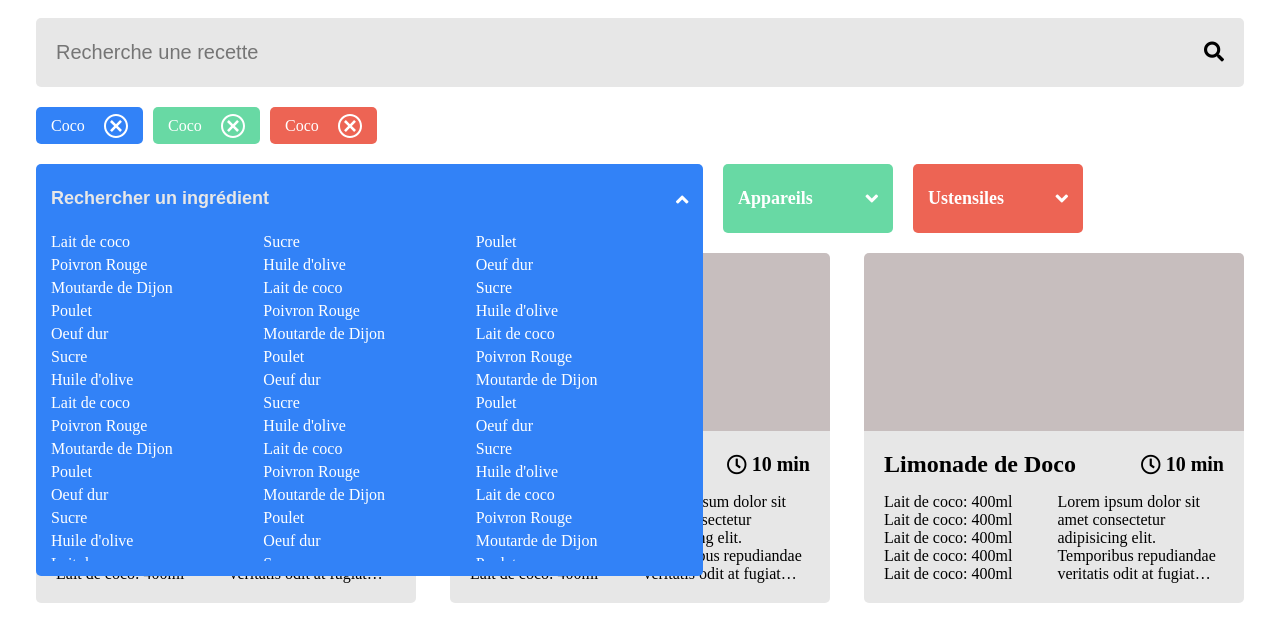
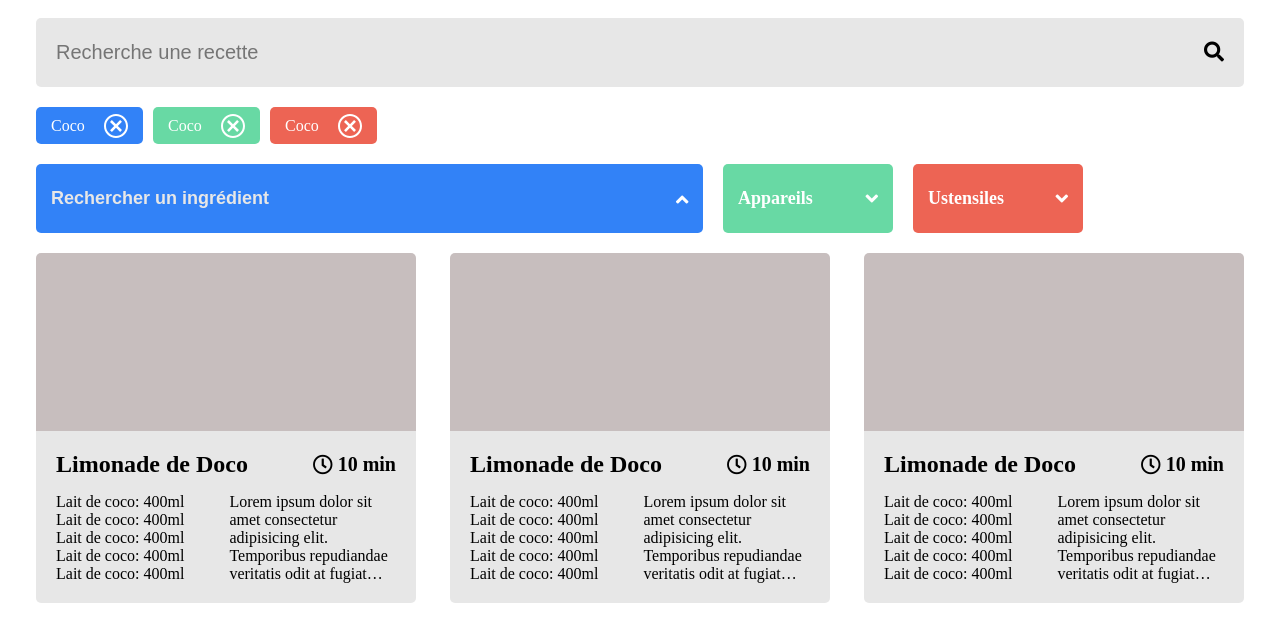
Before and after one commit to MichelYam/MichelYAM_7_062022, a website: page public/index.html in a window 1280 px wide. Both pictures are taken after a click on the label "Ingrédient". Shown: the part 159-800 px from the top of the page. Drawn offline with Linux system fonts and the light colour scheme.

Commit message:
fix filter

```diff
--- a/data/recipes.js
+++ b/data/recipes.js
@@ -1,4 +1,4 @@
-const recipes = [
+export default const recipes = [
     {
         "id": 1,
         "name": "Limonade de Coco",
--- a/package.json
+++ b/package.json
@@ -1,7 +1,7 @@
 {
   "name": "p7",
   "version": "1.0.0",
-  "description": "",
+  "description": "Rien à installer ici, il suffit d'ouvrir le fichier `index.html`.",
   "main": "index.js",
   "scripts": {
     "test": "echo \"Error: no test specified\" && exit 1"
--- a/public/index.html
+++ b/public/index.html
@@ -51,7 +51,7 @@
                 </div>
             </div>
             <div class="filters__list">
-                <div class="filter-btn">
+                <article class="filter-btn">
                     <div class="filter-container ingredients">
                         <div class="filter-content">
                             <label for="ingredients-input" class="filter-title">Ingrédient</label>
@@ -60,82 +60,10 @@
                             <i class="fas fa-angle-down"></i>
                         </div>
                         <div id="blue-content" class="dropdown">
-                            <ul class="dropdown-menu">
-                                <li>Lait de coco</li>
-                                <li>Sucre</li>
-                                <li>Poulet</li>
-                                <li>Poivron Rouge</li>
-                                <li>Huile d'olive</li>
-                                <li>Oeuf dur</li>
-                                <li>Moutarde de Dijon</li>
-                                <li>Lait de coco</li>
-                                <li>Sucre</li>
-                                <li>Poulet</li>
-                                <li>Poivron Rouge</li>
-                                <li>Huile d'olive</li>
-                                <li>Oeuf dur</li>
-                                <li>Moutarde de Dijon</li>
-                                <li>Lait de coco</li>
-                                <li>Sucre</li>
-                                <li>Poulet</li>
-                                <li>Poivron Rouge</li>
-                                <li>Huile d'olive</li>
-                                <li>Oeuf dur</li>
-                                <li>Moutarde de Dijon</li>
-                                <li>Lait de coco</li>
-                                <li>Sucre</li>
-                                <li>Poulet</li>
-                                <li>Poivron Rouge</li>
-                                <li>Huile d'olive</li>
-                                <li>Oeuf dur</li>
-                                <li>Moutarde de Dijon</li>
-                                <li>Lait de coco</li>
-                                <li>Sucre</li>
-                                <li>Poulet</li>
-                                <li>Poivron Rouge</li>
-                                <li>Huile d'olive</li>
-                                <li>Oeuf dur</li>
-                                <li>Moutarde de Dijon</li>
-                                <li>Lait de coco</li>
-                                <li>Sucre</li>
-                                <li>Poulet</li>
-                                <li>Poivron Rouge</li>
-                                <li>Huile d'olive</li>
-                                <li>Oeuf dur</li>
-                                <li>Moutarde de Dijon</li>
-                                <li>Lait de coco</li>
-                                <li>Sucre</li>
-                                <li>Poulet</li>
-                                <li>Poivron Rouge</li>
-                                <li>Huile d'olive</li>
-                                <li>Oeuf dur</li>
-                                <li>Moutarde de Dijon</li>
-                                <li>Lait de coco</li>
-                                <li>Sucre</li>
-                                <li>Poulet</li>
-                                <li>Poivron Rouge</li>
-                                <li>Huile d'olive</li>
-                                <li>Oeuf dur</li>
-                                <li>Moutarde de Dijon</li>
-                                <li>Lait de coco</li>
-                                <li>Sucre</li>
-                                <li>Poulet</li>
-                                <li>Poivron Rouge</li>
-                                <li>Huile d'olive</li>
-                                <li>Oeuf dur</li>
-                                <li>Moutarde de Dijon</li>
-                                <li>Lait de coco</li>
-                                <li>Sucre</li>
-                                <li>Poulet</li>
-                                <li>Poivron Rouge</li>
-                                <li>Huile d'olive</li>
-                                <li>Oeuf dur</li>
-                                <li>Moutarde de Dijon</li>
-                            </ul>
                         </div>
                     </div>
-                </div>
-                <div class="filter-btn">
+                </article>
+                <article class="filter-btn">
                     <div class="filter-container devices">
                         <div class="filter-content">
                             <label for="devices-input" class="filter-title">Appareils</label>
@@ -144,18 +72,10 @@
                             <i class="fas fa-angle-down"></i>
                         </div>
                         <div id="green-content" class="dropdown">
-                            <ul class="dropdown-menu">
-                                <li>Lait de coco</li>
-                                <li>Sucre</li>
-                                <li>Poulet</li>
-                                <li>Poivron Rouge</li>
-                                <li>Huile d'olive</li>
-                                <li>Oeuf dur</li>
-                            </ul>
                         </div>
                     </div>
-                </div>
-                <div class="filter-btn">
+                </article>
+                <article class="filter-btn">
                     <div class="filter-container utensils">
                         <div class="filter-content">
                             <label for="ustensiles-input" class="filter-title">Ustensiles</label>
@@ -164,17 +84,9 @@
                             <i class="fas fa-angle-down"></i>
                         </div>
                         <div id="red-content" class="dropdown">
-                            <ul class="dropdown-menu">
-                                <li>Lait de coco</li>
-                                <li>Sucre</li>
-                                <li>Poulet</li>
-                                <li>Poivron Rouge</li>
-                                <li>Huile d'olive</li>
-                                <li>Oeuf dur</li>
-                            </ul>
                         </div>
                     </div>
-                </div>
+                </article>
             </div>
         </section>
         <!-- list of recipes -->
@@ -255,30 +167,7 @@
             </div>
         </section>
     </main>
-    <script>
-        // handle open/close filters
-        const arrow = document.querySelectorAll(".fa-angle-down")
-        const label = document.querySelectorAll(".filter-title")
-        const filterBtn = document.querySelectorAll(".filter-btn")
-        for (let i = 0; i < arrow.length; i++) {
-            arrow[i].addEventListener('click', toggleItem, false)
-        }
-        for (let i = 0; i < arrow.length; i++) {
-            label[i].addEventListener('click', toggleItem, false)
-        }
-
-        function toggleItem() {
-            var itemClass = this.parentNode.parentNode.parentNode.className;
-            console.log(itemClass)
-            for (i = 0; i < filterBtn.length; i++) {
-                filterBtn[i].className = 'filter-btn';
-            }
-            if (itemClass == 'filter-btn') {
-                this.parentNode.parentNode.parentNode.className = "filter-btn active";
-            }
-        }
-
-    </script>
+    <script src="../src/index.js"></script>
 </body>
 
 </html>
--- a/src/index.js
+++ b/src/index.js
@@ -0,0 +1,30 @@
+function toggleItem() {
+    const filterBtn = document.querySelectorAll('.filter-btn');
+    const itemClass = this.parentNode.parentNode.parentNode.className;
+    console.log(itemClass);
+    for (let i = 0; i < filterBtn.length; i++) {
+        filterBtn[i].className = 'filter-btn';
+    }
+    if (itemClass === 'filter-btn') {
+        this.parentNode.parentNode.parentNode.className = 'filter-btn active';
+    }
+}
+
+function handleDownMenu() {
+
+    // handle open/close filters
+    const arrow = document.querySelectorAll('.fa-angle-down');
+    const label = document.querySelectorAll('.filter-title');
+    for (let i = 0; i < arrow.length; i++) {
+        arrow[i].addEventListener('click', toggleItem, false);
+    }
+    for (let i = 0; i < arrow.length; i++) {
+        label[i].addEventListener('click', toggleItem, false);
+    }
+}
+
+function init() {
+    handleDownMenu();
+}
+
+init();
```
